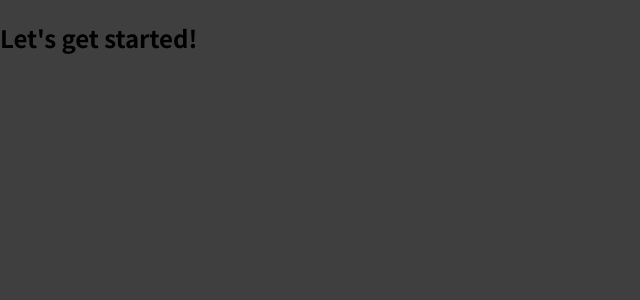
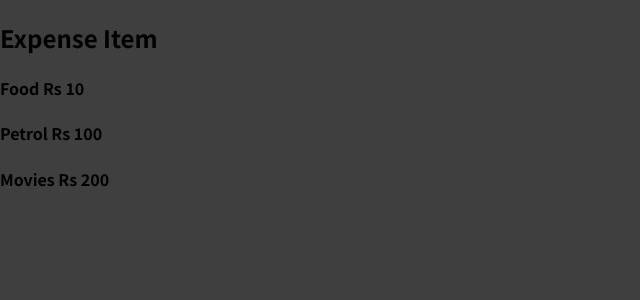
Before and after one commit to dkisan/reactbasicapp, a JavaScript app: page / in a window 1280 px wide. Shown: the top 300 px of the page, without its empty margins (0-640 px from the left). Built offline with nearby package versions, Linux system fonts and the light colour scheme.

Commit message:
basic component testing

```diff
--- a/src/App.js
+++ b/src/App.js
@@ -1,7 +1,10 @@
+import Expenseitem from "./components/Expenseitem";
+
 function App() {
   return (
     <div>
-      <h2>Let's get started!</h2>
+      <h2>Expense Item</h2>
+      <Expenseitem/>
     </div>
   );
 }
--- /dev/null
+++ b/src/components/Expenseitem.js
@@ -0,0 +1,17 @@
+function Expenseitem(){
+    return (
+        <div>
+            <h4>
+                Food Rs 10
+            </h4>
+            <h4>
+                Petrol Rs 100
+            </h4>
+            <h4>
+                Movies Rs 200
+            </h4>
+        </div>
+    )
+}
+
+export default Expenseitem
```
